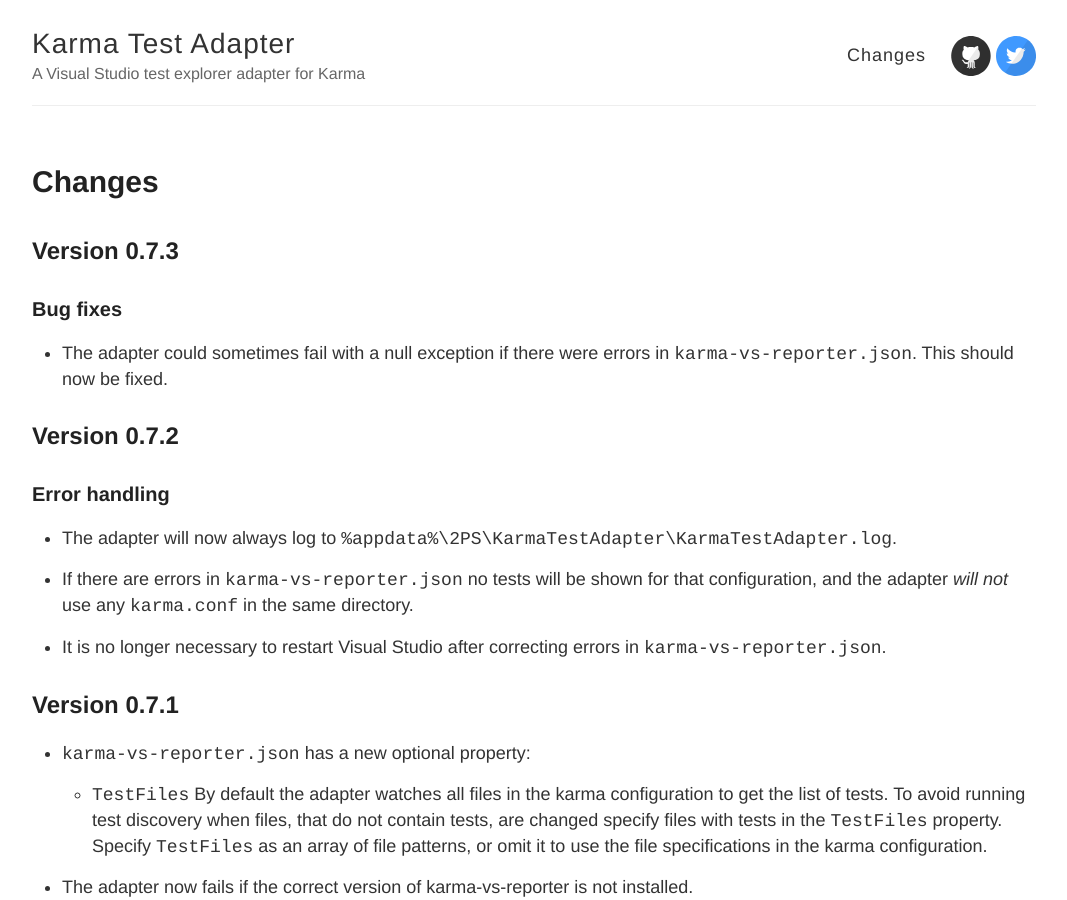
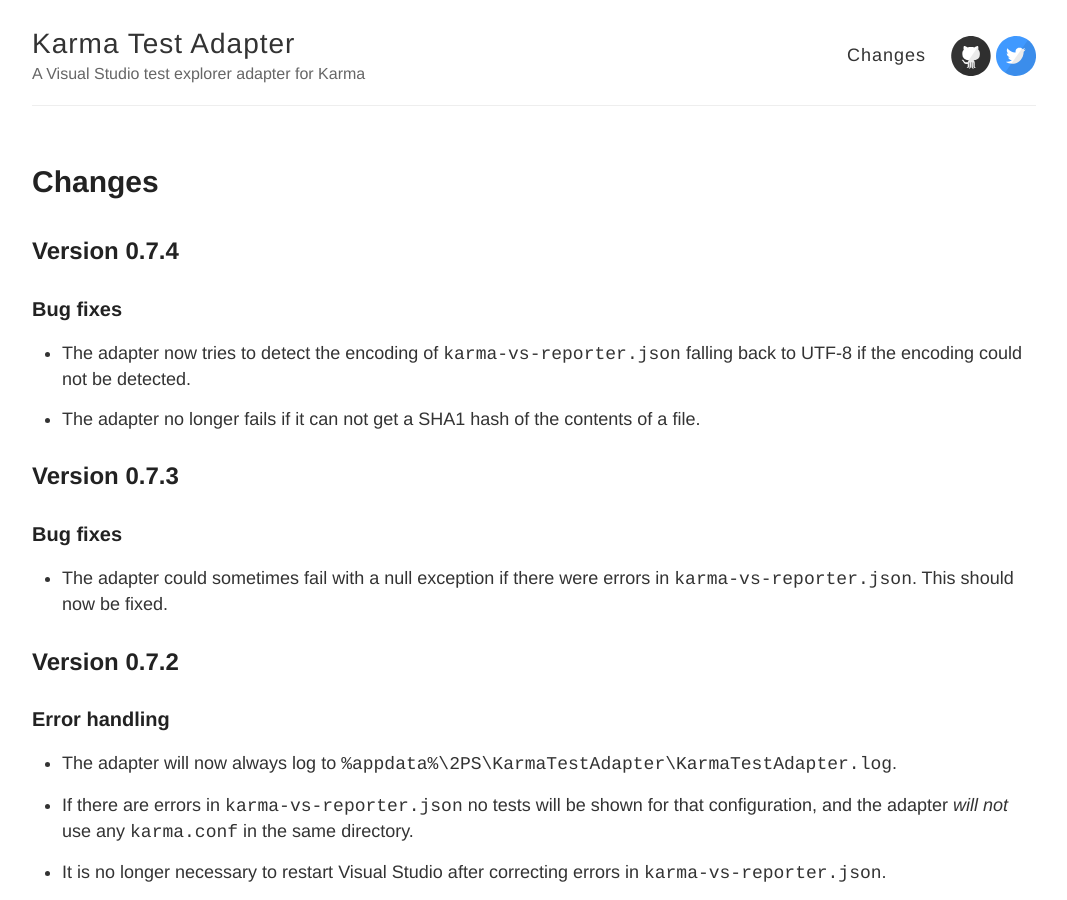
Before and after one commit to MortenHoustonLudvigsen/KarmaTestAdapter, a Jekyll site: the page built from Changes.md, in a window 1280 px wide and 900 px high. Shown: the whole window, without its empty margins (106-1173 px from the left). Built offline with Jekyll 4.4.1, drawn with Linux system fonts in a browser that asks for light colours; Markdown is read by kramdown in place of the engine named in the settings.

Commit message:
Update changes for version 0.7.4

```diff
--- a/Changes.md
+++ b/Changes.md
@@ -3,6 +3,14 @@
 title: Changes
 permalink: /changes/
 ---
+
+## Version 0.7.4
+
+### Bug fixes
+
+* The adapter now tries to detect the encoding of `karma-vs-reporter.json` falling back to UTF-8 if the encoding could not be detected.
+
+* The adapter no longer fails if it can not get a SHA1 hash of the contents of a file.
 
 ## Version 0.7.3
 
```
Also changed, not shown: 1 other file.
